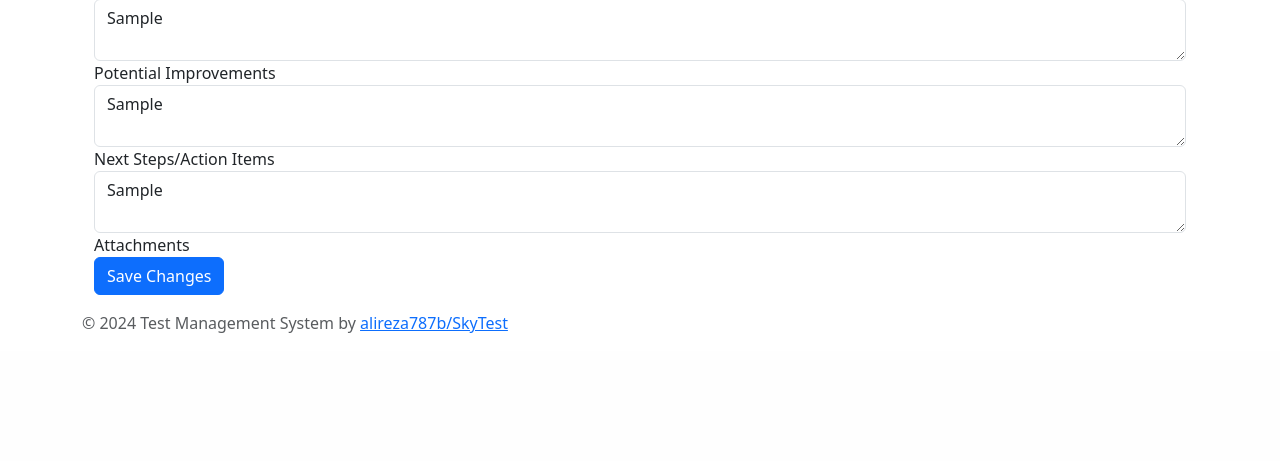
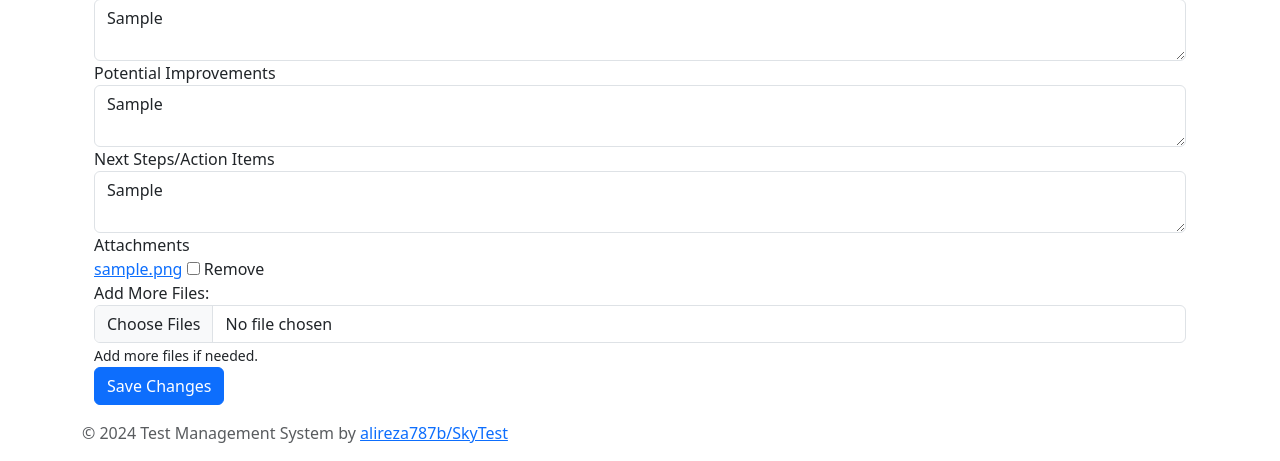
Before and after one commit to alireza787b/SkyTest, a Flask app: page /edit-test/1 in a window 1280 px wide. Shown: the part 2079-2540 px from the top of the page. Before the commit the page ends 2412 px from the top, so only its background shows below. Run offline with Flask 3, Linux system fonts and the light colour scheme; tables that the repository leaves empty hold one stand-in row (values such as "Sample post").

Commit message:
fixed missing attach files in edit

```diff
--- a/app/templates/edit_test.html
+++ b/app/templates/edit_test.html
@@ -17,8 +17,20 @@
                         </select>
                     {% elif field.type == 'textarea' %}
                         <textarea class="form-control" id="{{ field.name }}" name="{{ field.name }}">{{ test_data.get(field.name, '') }}</textarea>
-                    {% elif field.type == "file" %}
-                        <!-- Current and New File Handling as in the Add Form -->
+                        {% elif field.type == "file" %}
+                        <!-- Display current files with option to remove -->
+                        {% for file in test_data.get('files', []) %}
+                        <div class="file-display">
+                            <a href="{{ url_for('download_file', test_id=test.id, filename=file) }}" download>{{ file }}</a>
+                            <input type="checkbox" name="files_to_remove[]" value="{{ file }}"> Remove
+                        </div>
+                        {% endfor %}
+                        <!-- Input for adding new files -->
+                        <div class="form-group">
+                            <label for="new_files">Add More Files:</label>
+                            <input type="file" name="new_files" id="new_files" class="form-control" multiple>
+                            <small>Add more files if needed.</small>
+                        </div>
                     {% else %}
                         <!-- Regular Input Fields, including procedure_id and test_id -->
                         {% if field.name == "procedure_id" %}
```
